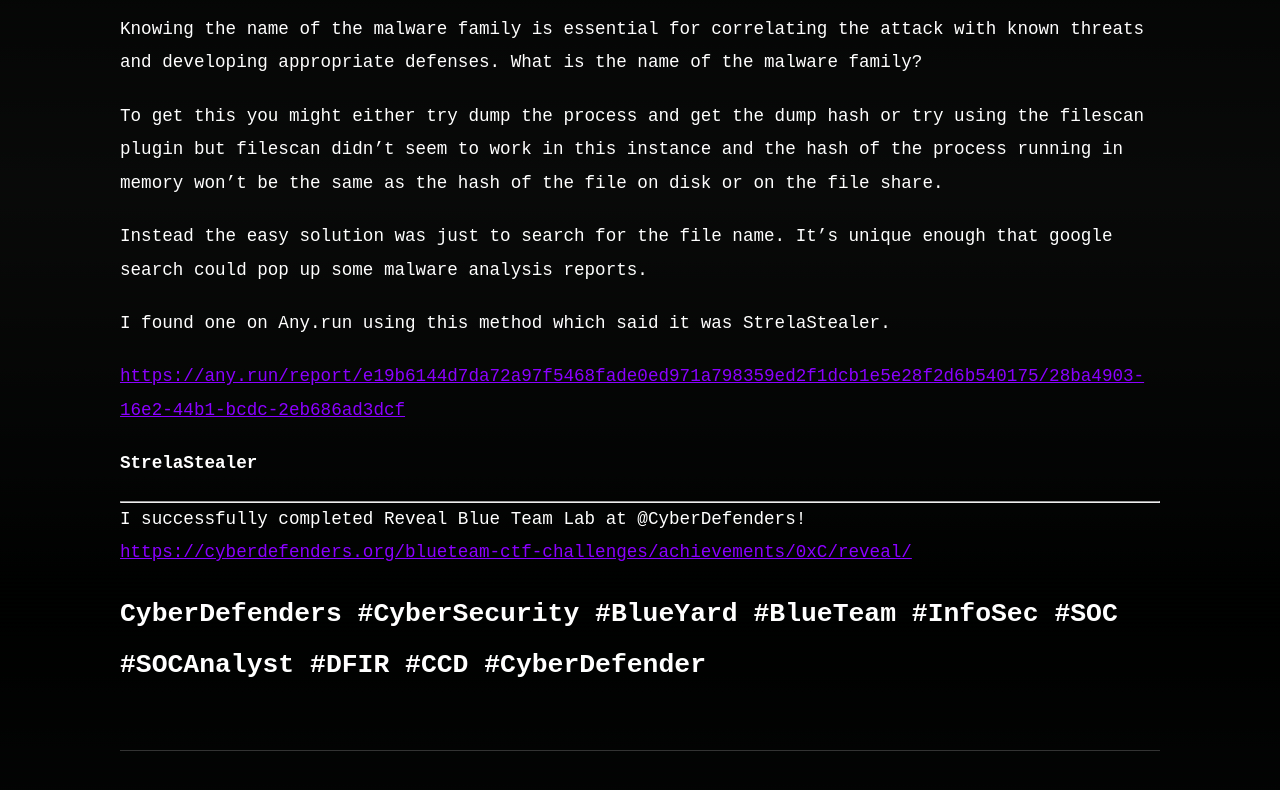
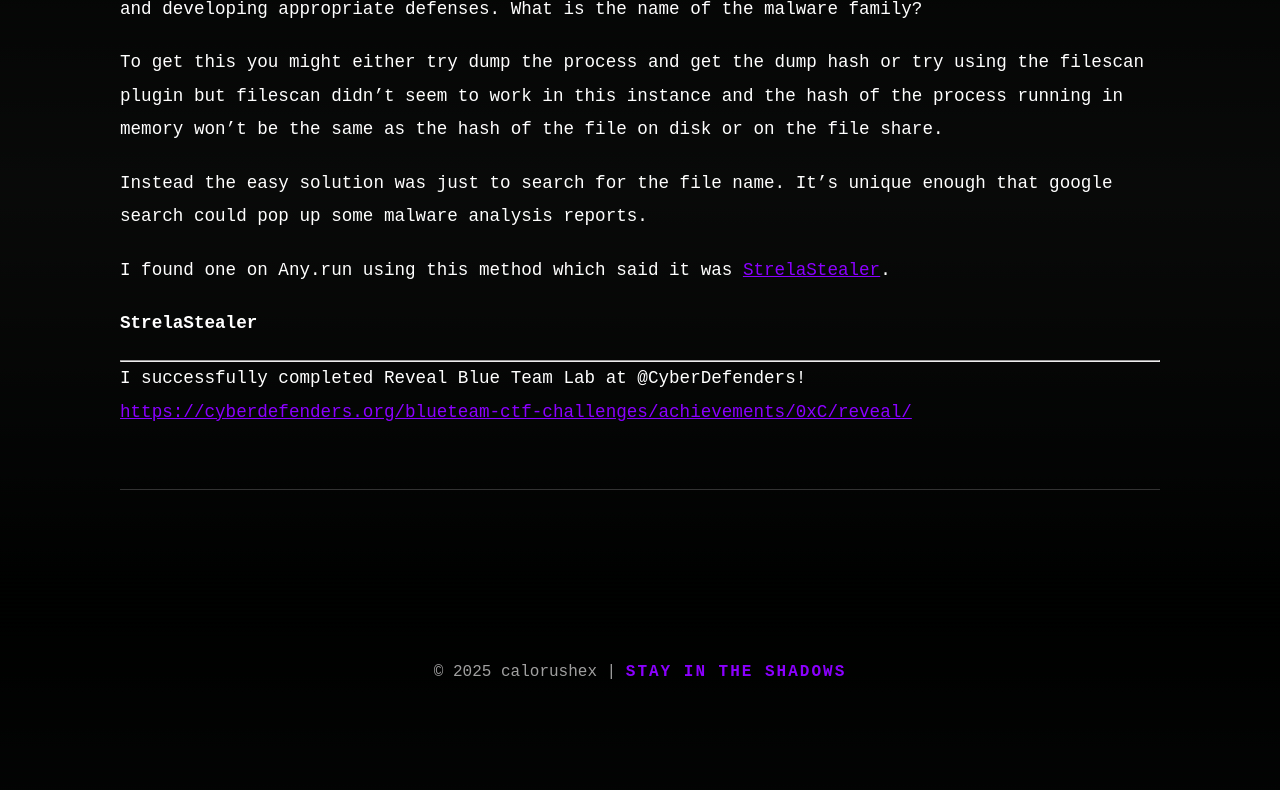
Before and after one commit to calorushex/calorushex.github.io, a Jekyll site: the page built from _posts/2025-11-16-cyberdefenders-reveal-writeup-retired.md, in a window 1280 px wide and 900 px high, scrolled down 3915 px. Shown: the top 790 px of the window. Built offline with Jekyll 4.4.1, drawn with Linux system fonts in a browser that asks for light colours; after the commit the page ends 4641 px from its top, so only the background shows below that.

Commit message:
updated link in Reveal post

```diff
--- a/_posts/2025-11-16-cyberdefenders-reveal-writeup-retired.md
+++ b/_posts/2025-11-16-cyberdefenders-reveal-writeup-retired.md
@@ -67,7 +67,7 @@ Executing the entry export function from that DLL
 
 Identifying the username under which the malicious process runs helps in assessing the compromised account and its potential impact. What is the username that the malicious process runs under?
 
-i![](/assets/images/Pasted image 20251109223200.png)
+![](/assets/images/Pasted image 20251109223200.png)
 
 The user can be acquired using the windows.getsids plugin along with the process id of the malicious process.
 
@@ -84,15 +84,11 @@ To get this you might either try dump the process and get the dump hash or try u
 
 Instead the easy solution was just to search for the file name. It's unique enough that google search could pop up some malware analysis reports.
 
-I found one on Any.run using this method which said it was StrelaStealer.
-
-<https://any.run/report/e19b6144d7da72a97f5468fade0ed971a798359ed2f1dcb1e5e28f2d6b540175/28ba4903-16e2-44b1-bcdc-2eb686ad3dcf>
-
+I found one on Any.run using this method which said it was [StrelaStealer](https://any.run/report/e19b6144d7da72a97f5468fade0ed971a798359ed2f1dcb1e5e28f2d6b540175/28ba4903-16e2-44b1-bcdc-2eb686ad3dcf).
 
 **StrelaStealer**
 
 ---
+
 I successfully completed Reveal Blue Team Lab at @CyberDefenders!
 <https://cyberdefenders.org/blueteam-ctf-challenges/achievements/0xC/reveal/>
-
-# CyberDefenders #CyberSecurity #BlueYard #BlueTeam #InfoSec #SOC #SOCAnalyst #DFIR #CCD #CyberDefender
```
